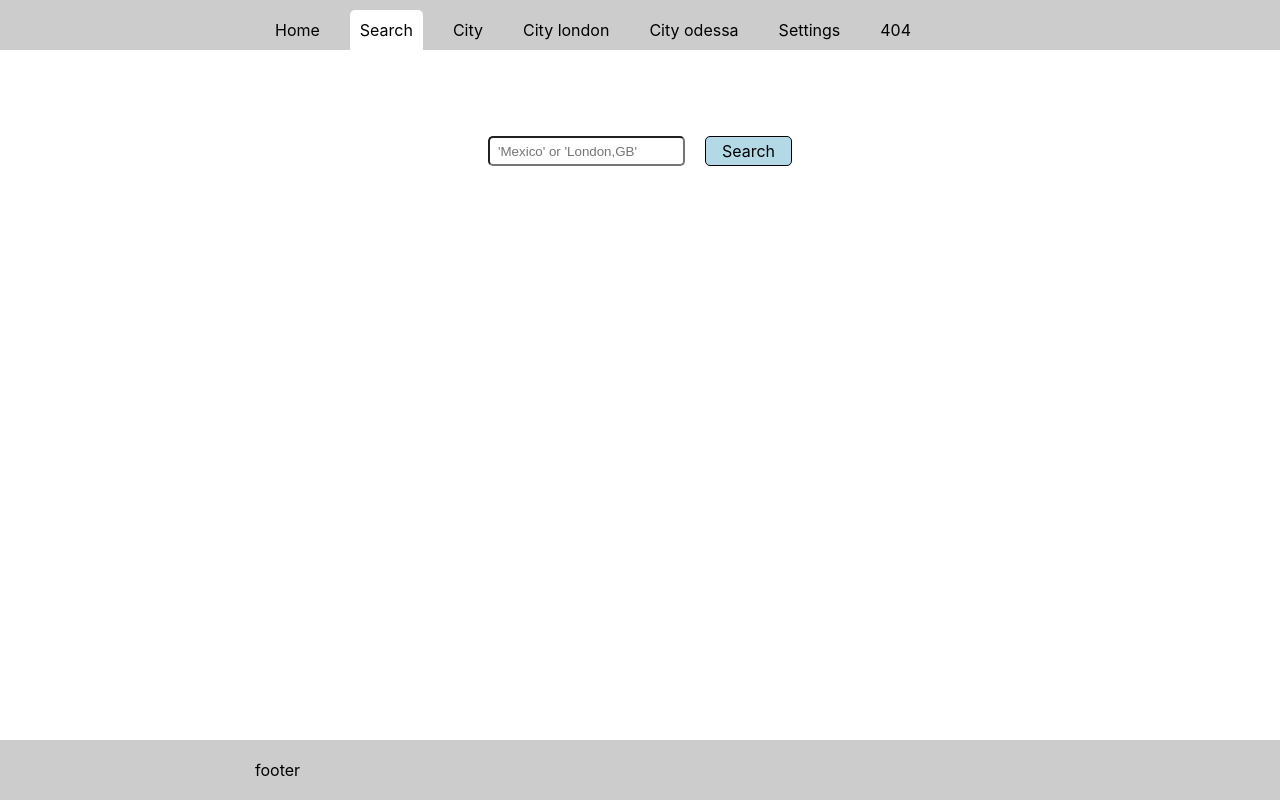
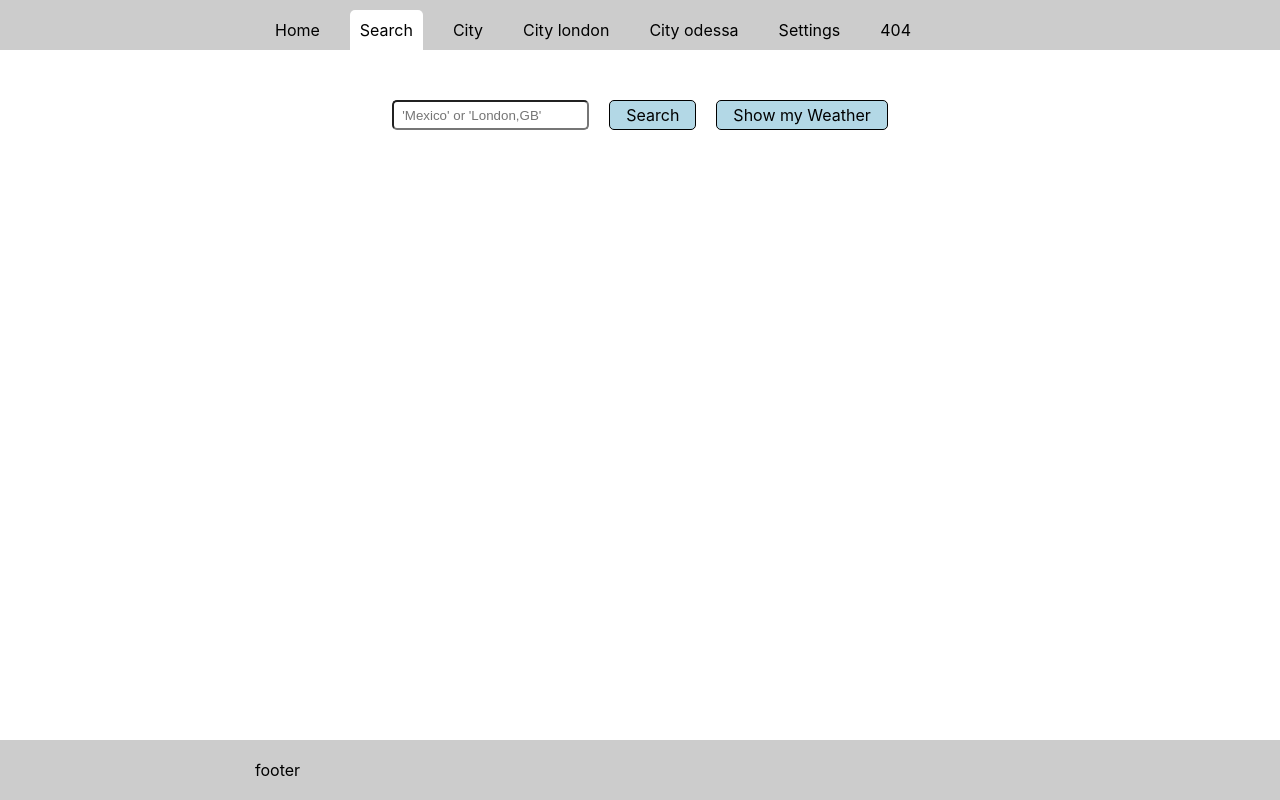
Before and after one commit to gasymov-rustam/weather, a React (Create React App) app: page /search in a window 1280 px wide. Built offline with nearby package versions, Linux system fonts and the light colour scheme; no server answers.

Commit message:
added geoposition btn

```diff
--- a/src/App.css
+++ b/src/App.css
@@ -8,13 +8,14 @@
   gap: 15px;
 }
 
-.container > div {
+.favoritesWrapper {
   display: flex;
   flex-direction: column;
   gap: 15px;
 }
 .app {
   flex: 1;
+
 }
 
 .homeTitle {
@@ -28,9 +29,15 @@
   display: flex;
   justify-content: center;
   gap: 20px;
-  padding: 16px 0;
-  margin-top: 50px;
 }
+
+.formWrapper {
+  display: flex;
+  justify-content: center;
+  gap: 20px;
+  margin-top: 30px;
+}
+
 
 .searchInput {
   padding: 4px 8px;
--- a/src/api/weather.js
+++ b/src/api/weather.js
@@ -19,10 +19,6 @@ api.interceptors.response.use(
 );
 
 export function getCurrentWeatherByCityName(params) {
-  // let str = '';
-  // console.log(settings);
-  // Object.keys(settings).map(key => str+=`&${key}=${settings[key]}`)
-  console.log(params);
   return api.get(`/weather`, {params});
 }
 export function getCurrentWeatherByCityId(params) {
--- a/src/components/ALert/Alert.jsx
+++ b/src/components/ALert/Alert.jsx
@@ -1,16 +1,21 @@
 import { useHistory } from "react-router";
 import styles from "./Alert.module.css";
 
-export default function Alert({ visibility }) {
+export default function Alert({ visibility, coords, setCoords }) {
   const history = useHistory();
-  function handler (){
+  function handler() {
     visibility(false);
-    history.push(`/search`)
+    setCoords(false);
+    history.push(`/search`);
   }
   return (
     <div className={styles.wrapper}>
       <div className={styles.description}>
-        <h3>City not found, please try again!</h3>
+        {coords ? (
+          <h3>Set in your browser preferences "Allow browser to detect location!!"</h3>
+        ) : (
+          <h3>City not found, please try again!</h3>
+        )}
         <button onClick={handler}>Back to Search</button>
       </div>
     </div>
--- a/src/components/Header.css
+++ b/src/components/Header.css
@@ -24,6 +24,5 @@
   width: 100%;
   height: auto;
   color: #fff;
-  /* position: relative; */
   border-radius: 20px;
 }
--- a/src/components/Weather/Weather.jsx
+++ b/src/components/Weather/Weather.jsx
@@ -1,5 +1,4 @@
 import styles from "./Weather.module.css";
-import { useData } from "../../hooks/useData";
 import RoutetoFullInformation from "./RoutetoFullInformation";
 import FullWeather from "./FullWeather";
 import Favorite from "./Favorite";
@@ -7,7 +6,6 @@ import MainInfoWeather from "./MainInfoWeather";
 import CurrentInfoWeather from "./CurrentInfoWeather";
 
 export default function Weather({ data, full, button }) {
-  const [{ settings }] = useData();
 
   return (
     <>
--- a/src/hooks/useData.jsx
+++ b/src/hooks/useData.jsx
@@ -1,4 +1,4 @@
-import { useMemo, useContext, useEffect, useReducer, createContext } from 'react';
+import { useMemo, useContext, useReducer, createContext } from 'react';
 
 const initialState = {
   load: false,
--- a/src/routes/City.jsx
+++ b/src/routes/City.jsx
@@ -62,7 +62,7 @@ export default function City() {
       dispatch({ type: "LOAD", payload: false });
       console.warn("Coords and cityName is not defined! Redirect to 404!");
     }
-  }, [cityName]);
+  }, [cityName, dispatch,settings, foundCityWeather]);
 
   return (
     <>
--- a/src/routes/Home.jsx
+++ b/src/routes/Home.jsx
@@ -1,29 +1,33 @@
-import { getCurrentWeatherByCityId } from '../api/weather';
-import { useData } from '../hooks/useData';
-import { useEffect, useState } from 'react';
-import Load from '../components/Load/Load';
-import Weather from '../components/Weather/Weather';
+import { getCurrentWeatherByCityId } from "../api/weather";
+import { useData } from "../hooks/useData";
+import { useEffect, useState } from "react";
+import Load from "../components/Load/Load";
+import Weather from "../components/Weather/Weather";
 
 export default function Home() {
   const [{ citiesId, load, settings }, dispatch] = useData();
   const [cities, setCities] = useState([]);
 
   useEffect(() => {
-    dispatch({type: "LOAD", payload: true})
+    dispatch({ type: "LOAD", payload: true });
     if (citiesId.length > 0) {
       (async function () {
-        const response = await Promise.all(citiesId.map((id) => getCurrentWeatherByCityId({id, ...settings})));
-        const citiesWeather = response.map((item) => {
-          const [cityWeather, cityWeatherError] = item;
-          if (!cityWeatherError) return cityWeather;
-        }).filter(Boolean);
+        const response = await Promise.all(
+          citiesId.map((id) => getCurrentWeatherByCityId({ id, ...settings }))
+        );
+        const citiesWeather = response
+          .map((item) => {
+            const [cityWeather, cityWeatherError] = item;
+            if (!cityWeatherError) return cityWeather;
+          })
+          .filter(Boolean);
         setCities(citiesWeather);
-      dispatch({type: "LOAD", payload: false})
+        dispatch({ type: "LOAD", payload: false });
       })();
     }
-  }, [citiesId, dispatch]);
+  }, [citiesId, dispatch, settings]);
   return (
-    <div>
+    <div className="favoritesWrapper">
       {load && <Load />}
       {cities.length > 0 ? (
         cities.map((item) => <Weather key={item.id} data={item} button />)
--- a/src/routes/Search.jsx
+++ b/src/routes/Search.jsx
@@ -1,23 +1,47 @@
 import { useHistory } from "react-router";
-import { getCurrentWeatherByCityName } from "../api/weather";
+import { getCurrentWeatherByCityName, getCurrentWeatherByCoords } from "../api/weather";
 import { useData } from "../hooks/useData";
-import { useState, useEffect } from "react";
+import { useState} from "react";
 import Alert from "../components/ALert/Alert";
 
 export default function Search() {
   const [visible, setVisible] = useState(false);
+  const [nocoords, setNoCoords] = useState(false);
   const history = useHistory();
-  const [{settings}, dispatch] = useData();
-  useEffect(() => {
-    navigator.geolocation.getCurrentPosition((pos) => {
-      console.log(pos);
-    })
-  }, [])
+  const [{ settings }, dispatch] = useData();
+
+  async function handlerClick() {
+    setNoCoords(false);
+    navigator.geolocation.getCurrentPosition(
+      async (pos) => {
+        // console.log(pos);
+        const [getWeatherPos, getWeatherPosError] = await getCurrentWeatherByCoords({
+          lat: pos.coords.latitude,
+          lon: pos.coords.longitude,
+          ...settings,
+        });
+        if (getWeatherPosError) {
+          setVisible(true);
+          return;
+        }
+        if (getWeatherPos) {
+          // history.push(`/city/${getWeatherPos.name},${getWeatherPos.sys.country}`)
+        }
+      },
+      (error) => {
+        if (error){
+          setVisible(true);
+          setNoCoords(true);
+          return;
+        }
+      }
+    );
+  }
 
   async function handleSubmit(e) {
     e.preventDefault();
     const searchQuery = e.target.search.value.trim();
-    const [city, cityError] = await getCurrentWeatherByCityName({q:searchQuery, ...settings});
+    const [city, cityError] = await getCurrentWeatherByCityName({ q: searchQuery, ...settings });
     if (cityError) {
       setVisible(true);
       e.target.search.value = "";
@@ -29,8 +53,9 @@ export default function Search() {
     }
   }
   return (
-    <div>
-      {visible && <Alert visibility={setVisible} />}
+    <div className="formWrapper">
+      {visible && <Alert visibility={setVisible} coords={nocoords} setCoords={setNoCoords}/>}
+      {/* {visible && <Alert visibility={setVisible} coords={nocoords} />} */}
       <form onSubmit={handleSubmit} className="searchForm">
         <input
           type="search"
@@ -43,6 +68,9 @@ export default function Search() {
           Search
         </button>
       </form>
+      <button type="submit" className="searchBtn" onClick={() => handlerClick()}>
+        Show my Weather
+      </button>
     </div>
   );
 }
```
Also changed, not shown: src/routes/Settings.jsx (+0 -104 lines), src/index.css (line endings or trailing spaces).
